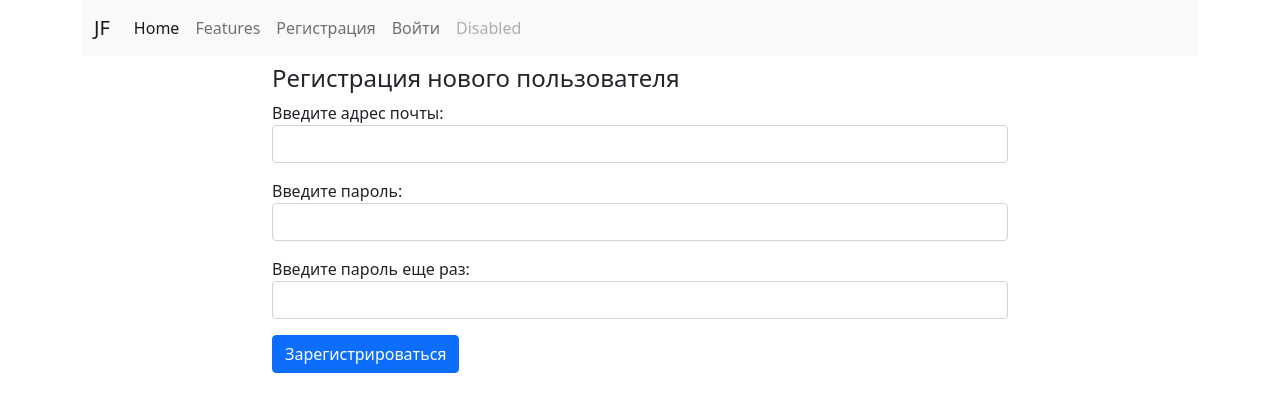
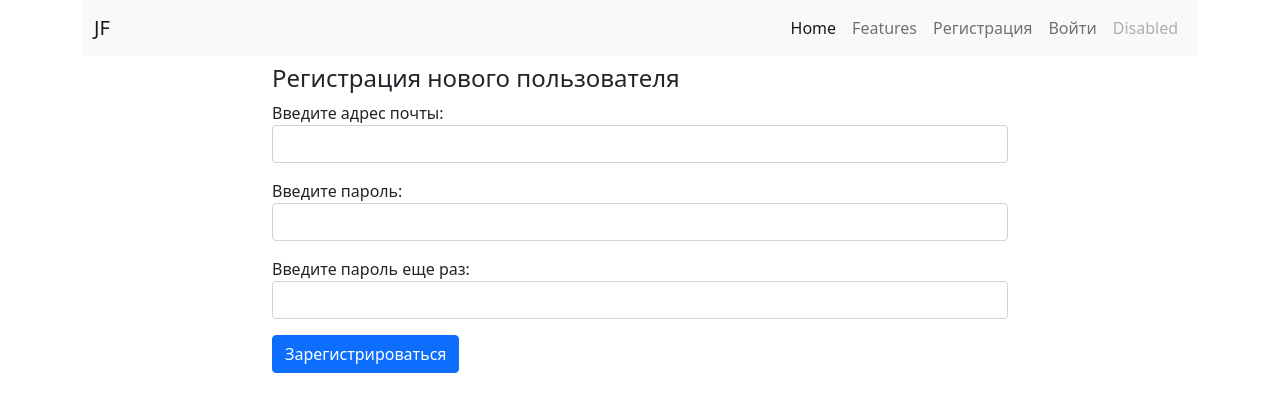
Before and after one commit to JackCX777/job_scrap, a Django app: page /accounts/register/ in a window 1280 px wide. Shown: the top 412 px of the page. Run offline with Django 3.2, Linux system fonts and the light colour scheme.

Commit message:
Navbar now on the right side.

```diff
--- a/templates/base.html
+++ b/templates/base.html
@@ -20,7 +20,7 @@
         <button class="navbar-toggler" type="button" data-bs-toggle="collapse" data-bs-target="#navbarNav" aria-controls="navbarNav" aria-expanded="false" aria-label="Toggle navigation">
           <span class="navbar-toggler-icon"></span>
         </button>
-        <div class="collapse navbar-collapse" id="navbarNav">
+        <div class="collapse navbar-collapse justify-content-end" id="navbarNav">
           <ul class="navbar-nav">
             <li class="nav-item">
               <a class="nav-link active" aria-current="page" href="#">Home</a>
```
